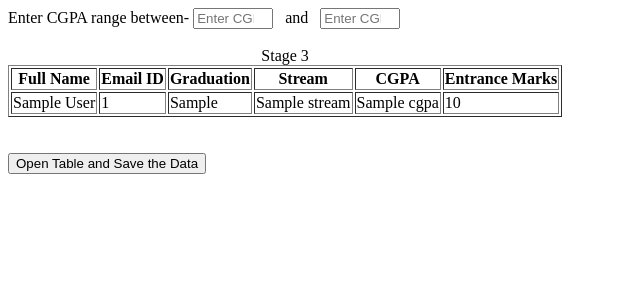
After one commit to Pratik180198/eligibility_module, a FastAPI app: template templates/stage_three.html in a window 1280 px wide. The commit adds this page. Shown: the top 300 px of the page, without its empty margins (0-640 px from the left). Run offline with FastAPI, Linux system fonts and the light colour scheme; the template is opened without the code that fills it: most values are stand-ins (such as "Sample title", 1, 10 or a date in 2020); some libraries are stand-ins or nearby versions.

Commit message:
stage three added

```diff
--- a/main.py
+++ b/main.py
@@ -2,7 +2,7 @@ from fastapi import FastAPI, Depends, status, HTTPException, Request, File, Uplo
 import pandas as pd
 from database import engine, get_db
 import models
-from schemas import UserDetails, StageOne, StageTwo
+from schemas import UserDetails, StageOne, StageTwo, StageThree
 from sqlalchemy.orm import Session
 from fastapi.templating import Jinja2Templates
 from fastapi.responses import HTMLResponse
@@ -15,7 +15,7 @@ models.Base.metadata.create_all(bind=engine)
 
 
 @app.get('/upload_csv', response_class=HTMLResponse)
-def read(request: Request):
+def read_csv(request: Request):
     return templates.TemplateResponse("upload_csv.html", {"request": request})
 
 
@@ -151,3 +151,34 @@ def check_stream(request: Request, form_details: StageTwo = Depends(StageTwo.as_
             db.commit()
             db.refresh(new_details)
     return templates.TemplateResponse("stage_two.html", {"request": request, "details": details})
+
+
+@app.get('/stage_three', response_class=HTMLResponse)
+def read_stage_three(request: Request):
+    return templates.TemplateResponse("stage_three.html", {"request": request})
+
+
+@app.post('/stage_three')
+def check_cgpa(request: Request, form_details: StageThree = Depends(StageThree.as_form), db: Session = Depends(get_db)):
+    # print(form_details.cgpa_one,form_details.cgpa_two)
+    details = db.query(models.StageTwoTable).filter(
+        models.StageTwoTable.cgpa.between(cleft=form_details.cgpa_one, cright=form_details.cgpa_two)).all()
+    # return details
+    db.query(models.StageThreeTable).delete()
+    db.commit()
+
+    for detail in details:
+        if db.query(models.StageThreeTable).filter(models.StageThreeTable.email_id == detail.email_id).first():
+            pass
+        else:
+            new_details = models.StageThreeTable(id=detail.id,
+                                                 full_name=detail.full_name,
+                                                 email_id=detail.email_id,
+                                                 graduation_completed=detail.graduation_completed,
+                                                 stream=detail.stream, cgpa=detail.cgpa,
+                                                 entrance_exam_score=detail.entrance_exam_score)
+
+            db.add(new_details)
+            db.commit()
+            db.refresh(new_details)
+    return templates.TemplateResponse("stage_three.html", {"request": request, "details": details})
--- a/templates/add_details.html
+++ b/templates/add_details.html
@@ -25,9 +25,9 @@
         <input type="radio" name="stream" value="Mechanical" required> Mechanical
         <input type="radio" name="stream" value="Civil" required> Civil <br> <br>
 
-        <label> CGPA - <input type="number" name="cgpa" step="0.01" max="10"
+        <label> CGPA - <input type="number" name="cgpa" step="0.01" min="1" max="10"
                 placeholder="Enter Your CGPA" required></label><br><br>
-        <label> Entrance Exam Score - <input type="number" max="250" name="entrance_exam_score"
+        <label> Entrance Exam Score - <input type="number" min="0" max="250" name="entrance_exam_score"
                 placeholder="Enter Your Entrance Exam Score" required></label><br>
         <br>
 
--- /dev/null
+++ b/templates/stage_three.html
@@ -0,0 +1,77 @@
+<!DOCTYPE html>
+<html lang="en">
+
+<head>
+	<meta charset="UTF-8">
+	<title>Stages</title>
+	<script src="http://ajax.googleapis.com/ajax/libs/jquery/2.1.0/jquery.min.js"></script>
+	<style>
+		hidden {
+			display: none;
+		}
+
+	</style>
+	<script type="text/javascript">
+
+		$(document).ready(function () {
+			$('#checkBtn').click(function () {
+
+			if (parseFloat(document.getElementById("c1").value) > parseFloat(document.getElementById("c2").value)){
+
+					alert("First range value must be smaller than the second value");
+					return false;
+
+				}
+			else {
+					document.getElementById("mytable").classList.toggle("hidden");
+				}
+
+
+
+			});
+		});
+	</script>
+</head>
+<body>
+    <form method="post"  enctype="multipart/form-data">
+
+    <label> Enter CGPA range between- <input type="number" id="c1" name="cgpa_one" step="0.01" min="1" max="10" placeholder="Enter CGPA" required> &nbsp; and &nbsp;
+        <input type="number" id="c2" placeholder="Enter CGPA" required name="cgpa_two" step="0.01" min="1" max="10"></label><br><br>
+
+        <table id="mytable" border>
+			<caption>Stage 3</caption>
+			<thead>
+				<tr>
+					<th>Full Name</th>
+					<th>Email ID</th>
+					<th>Graduation</th>
+					<th>Stream</th>
+					<th>CGPA</th>
+					<th>Entrance Marks</th>
+				</tr>
+			</thead>
+			<tbody>
+
+				{% for detail in details %}
+				<tr>
+					<td>{{ detail.full_name}}</td>
+					<td>{{ detail.email_id}}</td>
+					<td>{{ detail.graduation_completed}}</td>
+					<td>{{ detail.stream}}</td>
+					<td>{{ detail.cgpa}}</td>
+					<td>{{ detail.entrance_exam_score}}</td>
+
+				</tr>
+				{% endfor %}
+
+			</tbody>
+		</table>
+        <br>
+        <br>
+
+        <button id="checkBtn">Open Table and Save the Data</button>
+
+    </form>
+</body>
+
+</html>
```
Also changed, not shown: models.py (+11 -0 lines), schemas.py (+13 -0 lines).
